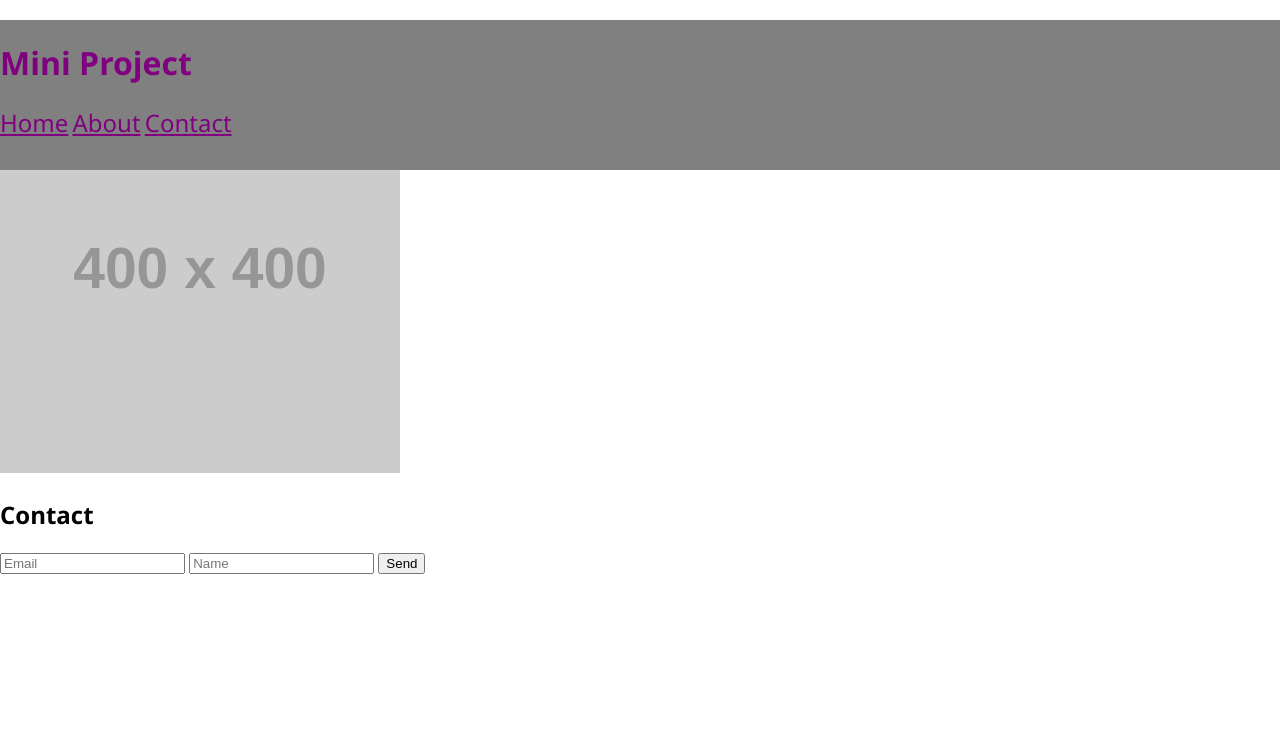
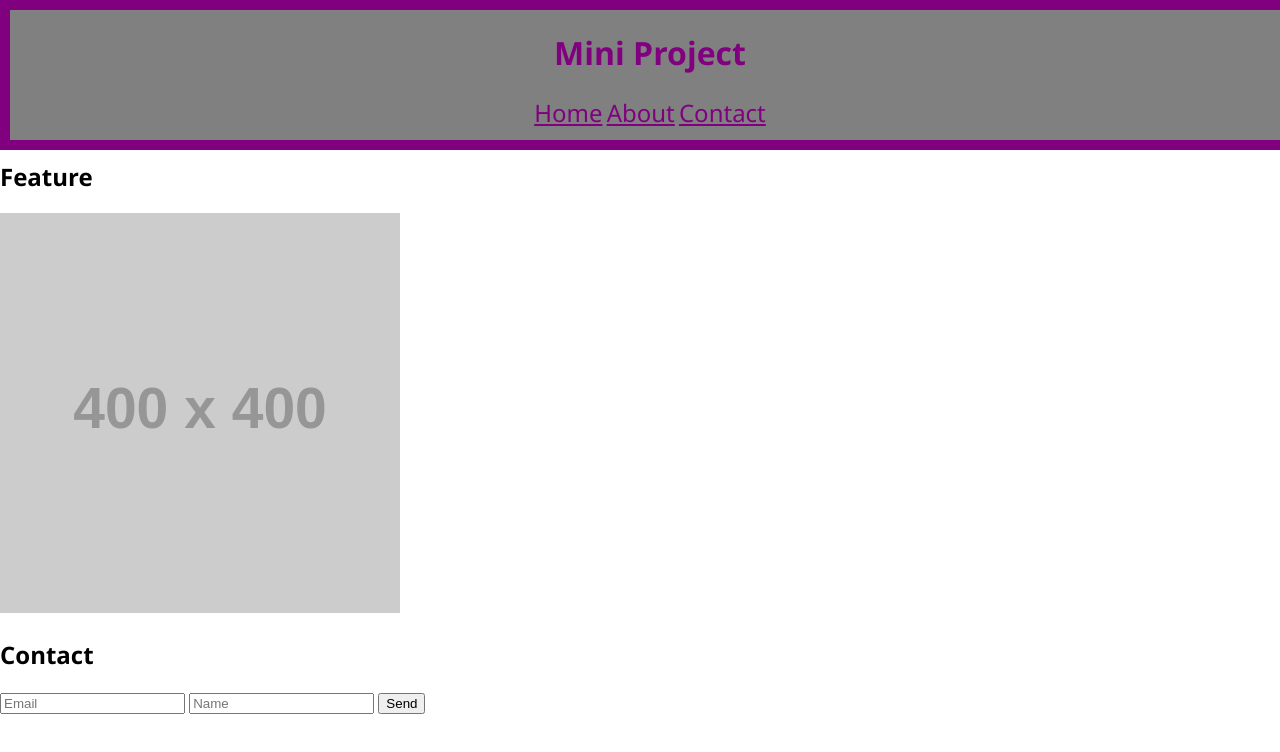
Before and after one commit to Sean-Duiser/mini-project-01, a plain HTML site: page index.html in a window 1280 px wide. Drawn offline with Linux system fonts and the light colour scheme; placeholder pictures from the web are drawn by us.

Commit message:
fixed header positioning

```diff
--- a/style.css
+++ b/style.css
@@ -13,9 +13,16 @@ h1 {
 }
 
 header {
+    border: solid purple 10px;
+    text-align: center;
     background-color: grey;
     position: fixed;
-    height: 150px;
+    height: 130px;
     width: 100%;
     margin: 0;
+    top: 0;
 }
+
+main {
+    margin-top: 160px;
+}
```
